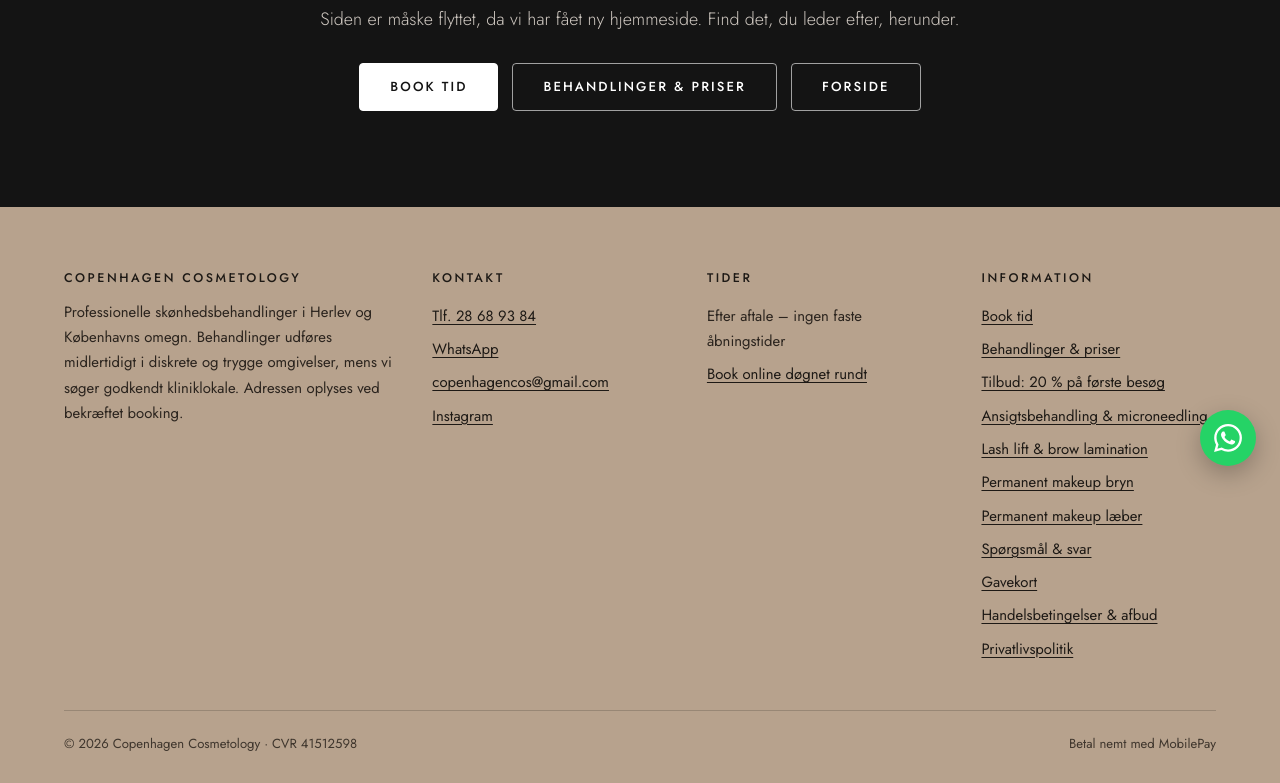
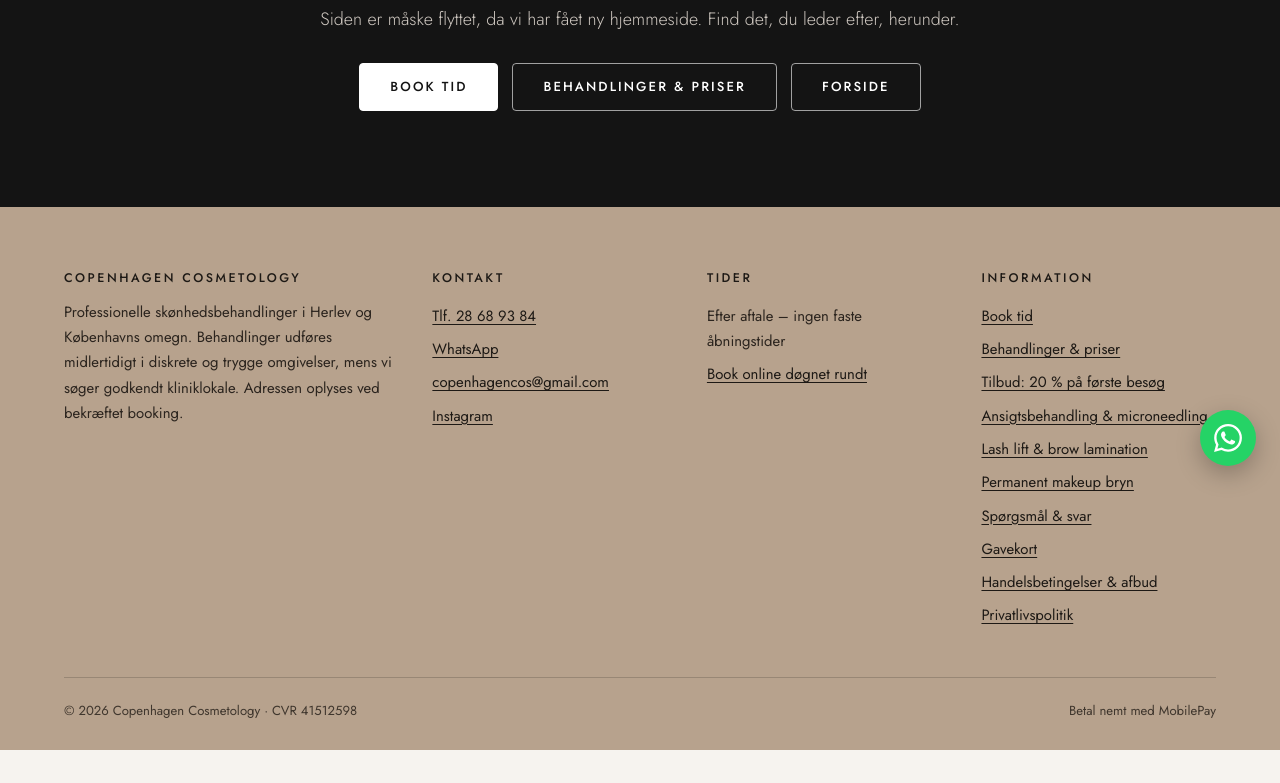
Before and after one commit to copenhagencos-cell/cph-cos.dk, a plain HTML site: page 404.html in a window 1280 px wide. Shown: the part 310-1093 px from the top of the page. After the commit the page ends 1060 px from the top, so only its background shows below. Drawn offline with Linux system fonts and the light colour scheme.

Commit message:
Sidefod: fjern linket "Permanent makeup læber" under INFORMATION

```diff
--- a/404.html
+++ b/404.html
@@ -60,7 +60,6 @@
         <li><a href="ansigtsbehandling-kobenhavn.html">Ansigtsbehandling & microneedling</a></li>
         <li><a href="vipper-og-bryn.html">Lash lift & brow lamination</a></li>
         <li><a href="permanent-makeup.html">Permanent makeup bryn</a></li>
-        <li><a href="permanent-makeup-laeber.html">Permanent makeup læber</a></li>
         <li><a href="faq.html">Spørgsmål & svar</a></li>
         <li><a href="kontakt.html#gavekort">Gavekort</a></li>
         <li><a href="handelsbetingelser.html">Handelsbetingelser & afbud</a></li>
```
Also changed, not shown: ansigtsbehandling-kobenhavn.html (+0 -1 lines), behandlinger.html (+0 -1 lines), booking.html (+0 -1 lines), faq.html (+0 -1 lines), handelsbetingelser.html (+0 -1 lines), index.html (+0 -1 lines), kontakt.html (+0 -1 lines), om.html (+0 -1 lines), permanent-makeup-laeber.html (+0 -1 lines), permanent-makeup.html (+0 -1 lines), privatlivspolitik.html (+0 -1 lines), tilbud.html (+0 -1 lines), vipper-og-bryn.html (+0 -1 lines).
